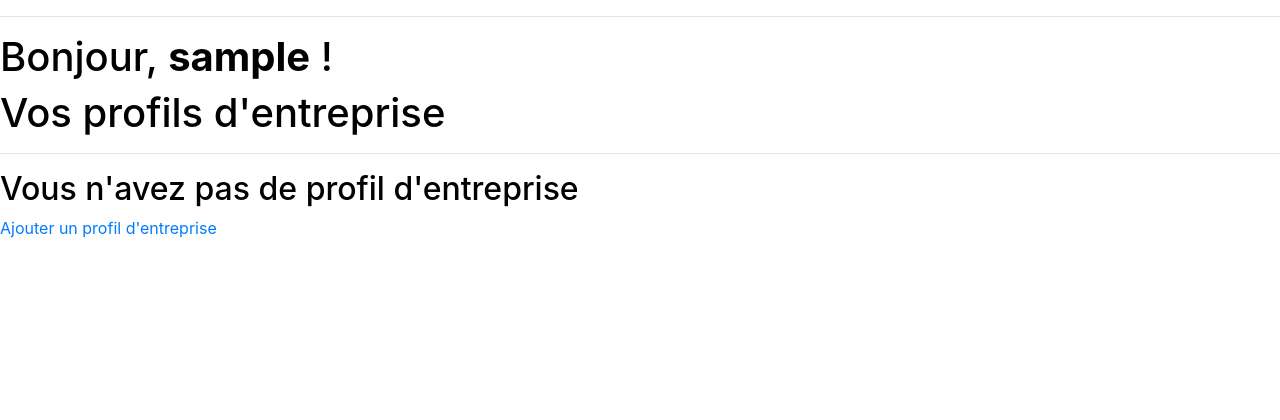
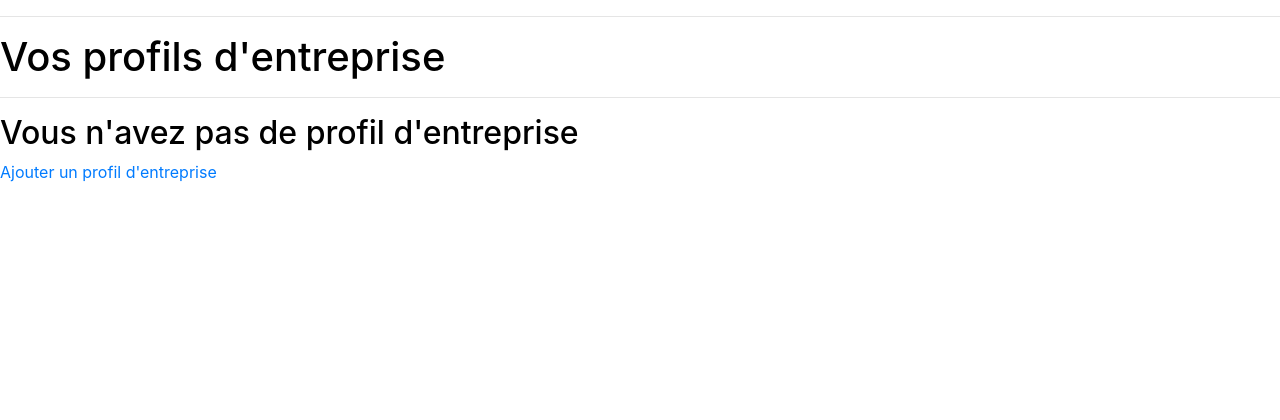
Before and after one commit to PedroLuisBernardos/INM5151, a Flask app: page /index in a window 1280 px wide. Shown: the part 92-512 px from the top of the page. Run offline with Flask 2, Linux system fonts and the light colour scheme; the visitor is signed in with stand-in values (Sample User, id 1); data comes from the database, SQL or seed files in the repository; both versions use the stored data as it was after the commit; some libraries are stand-ins or nearby versions.

Commit message:
Amelioration du visuel de index

```diff
--- a/app/templates/entrees/index.html
+++ b/app/templates/entrees/index.html
@@ -4,12 +4,10 @@
 {% import 'bootstrap/wtf.html' as wtf %}
 
 {% block app_content %}
-    <h1>{{ _('Bonjour') }}, <strong>{{ current_user.username }}</strong> !</h1>
     <h1>{{ _('Vos profils d\'entreprise') }}</h1>
     <hr>
     {% if companyProfil|length > 0 %}
-        <h2>{{ _('Sélectionner votre entreprise') }}</h2>
-        <h3>{{ _('Le profil sélectionné est') }}<strong>{{  nameSelect }}</strong></h3>
+        <h3>{{ _('Sélectionner votre entreprise') }}</h3>
         {% if form %}
             <div class="form-group">
                 <div class="col-md-4">
```
Also changed, not shown: app.db.
